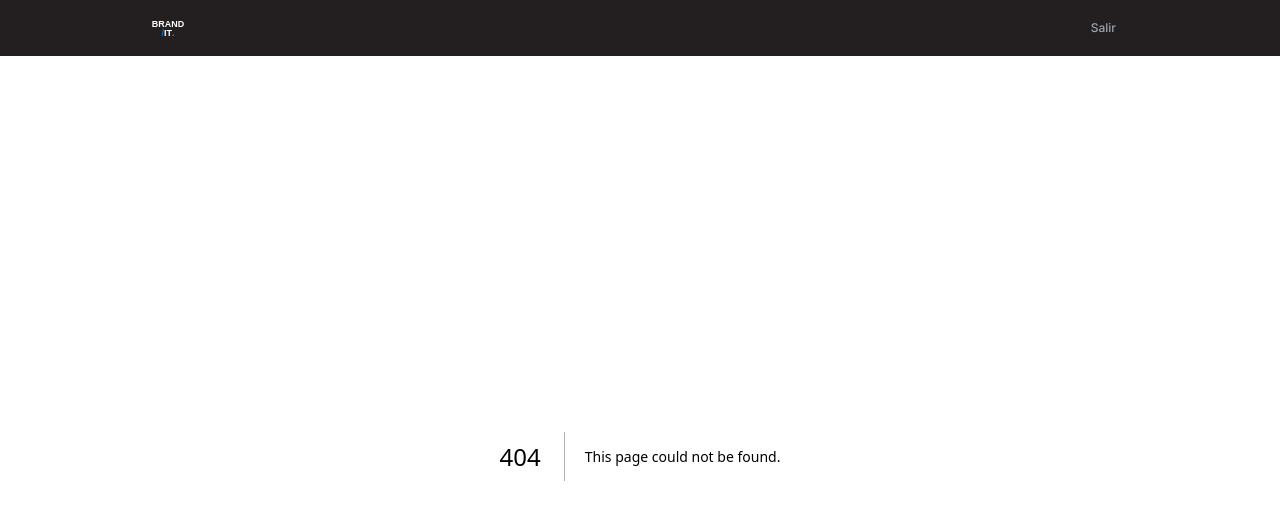
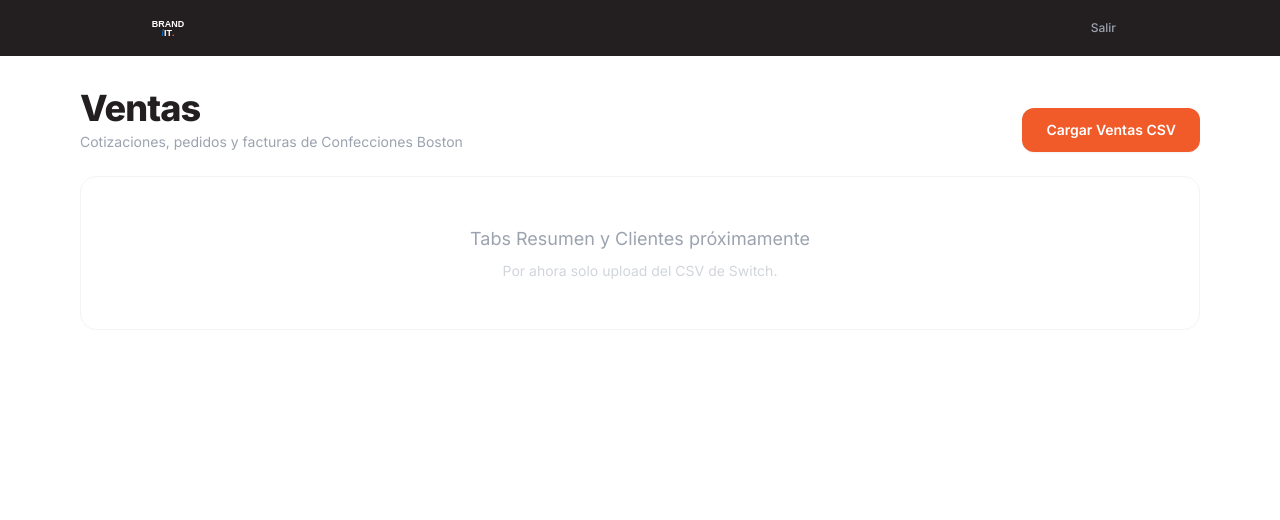
Before and after one commit to danilevyck-hash/brandit, a Next.js app: page /ventas in a window 1280 px wide. Before the commit this address had no page. Shown: the top 520 px of the page. Built offline with nearby package versions, Linux system fonts and the light colour scheme.

Commit message:
ventas(ui): upload minimo para fase 3.1

```diff
--- /dev/null
+++ b/src/app/ventas/page.tsx
@@ -0,0 +1,103 @@
+"use client";
+
+import { useState, useEffect } from "react";
+import { useRouter } from "next/navigation";
+
+type UploadStats = {
+  cotizaciones: number;
+  pedidos: number;
+  passthrough: number;
+  invalidTipo: number;
+  invalidFecha: number;
+  invalidCliente: number;
+};
+
+type UploadResponse = {
+  ok?: boolean;
+  inserted?: number;
+  stats?: UploadStats;
+  filename?: string;
+  clientes_creados?: number;
+  clientes_actualizados?: number;
+  error?: string;
+};
+
+export default function VentasPage() {
+  const router = useRouter();
+  const [role, setRole] = useState("");
+  const [uploading, setUploading] = useState(false);
+  const [lastResult, setLastResult] = useState<UploadResponse | null>(null);
+
+  useEffect(() => {
+    const r = localStorage.getItem("brandit_role") || "";
+    setRole(r);
+    if (r && r !== "admin") router.replace("/");
+  }, [router]);
+
+  const handleFileUpload = async (e: React.ChangeEvent<HTMLInputElement>) => {
+    const file = e.target.files?.[0];
+    if (!file) return;
+
+    setUploading(true);
+    setLastResult(null);
+    try {
+      const formData = new FormData();
+      formData.append("file", file);
+
+      const res = await fetch("/api/ventas/upload", { method: "POST", body: formData });
+      const data: UploadResponse = await res.json();
+
+      if (!res.ok || data.error) {
+        alert(data.error || `Error del servidor: ${res.status}`);
+        return;
+      }
+      setLastResult(data);
+    } catch (err) {
+      alert(`Error al subir el archivo: ${err instanceof Error ? err.message : "desconocido"}`);
+    } finally {
+      setUploading(false);
+      e.target.value = "";
+    }
+  };
+
+  if (role && role !== "admin") return null;
+
+  return (
+    <div className="max-w-6xl mx-auto px-4 py-8">
+      <div className="flex items-end justify-between mb-6">
+        <div>
+          <h1 className="text-4xl font-extrabold text-brandit-black tracking-tight">Ventas</h1>
+          <p className="text-sm text-gray-400 mt-1">Cotizaciones, pedidos y facturas de Confecciones Boston</p>
+        </div>
+        <label
+          className={`bg-brandit-orange text-white font-semibold px-6 py-3 rounded-xl text-sm hover:bg-brandit-orange/90 transition-colors shadow-sm cursor-pointer ${uploading ? "opacity-50 pointer-events-none" : ""}`}
+        >
+          {uploading ? "Cargando..." : "Cargar Ventas CSV"}
+          <input type="file" accept=".csv" onChange={handleFileUpload} className="hidden" />
+        </label>
+      </div>
+
+      {lastResult?.ok && (
+        <div className="mb-6 bg-green-50 border border-green-100 rounded-xl px-5 py-4 text-sm">
+          <p className="font-semibold text-green-700 mb-1">Carga completada</p>
+          <p className="text-green-600">
+            {lastResult.stats?.cotizaciones ?? 0} cotizaciones · {lastResult.stats?.pedidos ?? 0} pedidos
+          </p>
+          <p className="text-green-600 mt-0.5">
+            {lastResult.clientes_creados ?? 0} clientes nuevos · {lastResult.clientes_actualizados ?? 0} actualizados
+          </p>
+          {(lastResult.stats?.passthrough ?? 0) > 0 && (
+            <p className="text-xs text-green-500 mt-1">
+              {lastResult.stats?.passthrough} facturas/notas/tiquetes (manejado por fashiongr).
+            </p>
+          )}
+        </div>
+      )}
+
+      <div className="bg-white rounded-2xl border border-gray-100 px-6 py-12 text-center">
+        <p className="text-gray-400 text-lg">Tabs Resumen y Clientes próximamente</p>
+        <p className="text-gray-300 text-sm mt-2">Por ahora solo upload del CSV de Switch.</p>
+      </div>
+    </div>
+  );
+}
--- a/src/components/Navbar.tsx
+++ b/src/components/Navbar.tsx
@@ -10,12 +10,13 @@ type NavLink = { href: string; label: string; match: (p: string) => boolean };
 const ALL_LINKS: NavLink[] = [
   { href: "/", label: "Inicio", match: (p) => p === "/" },
   { href: "/stickers", label: "Stickers", match: (p) => p.startsWith("/stickers") },
+  { href: "/ventas", label: "Ventas", match: (p) => p.startsWith("/ventas") },
   { href: "/admin/usuarios", label: "Usuarios", match: (p) => p === "/admin/usuarios" },
   { href: "/configuracion", label: "Configuración", match: (p) => p.startsWith("/configuracion") },
 ];
 
 const ROLE_LINKS: Record<string, string[]> = {
-  admin: ["/", "/stickers", "/admin/usuarios", "/configuracion"],
+  admin: ["/", "/stickers", "/ventas", "/admin/usuarios", "/configuracion"],
   secretaria: ["/", "/stickers", "/configuracion"],
   vendedora: ["/leads"],
 };
```
